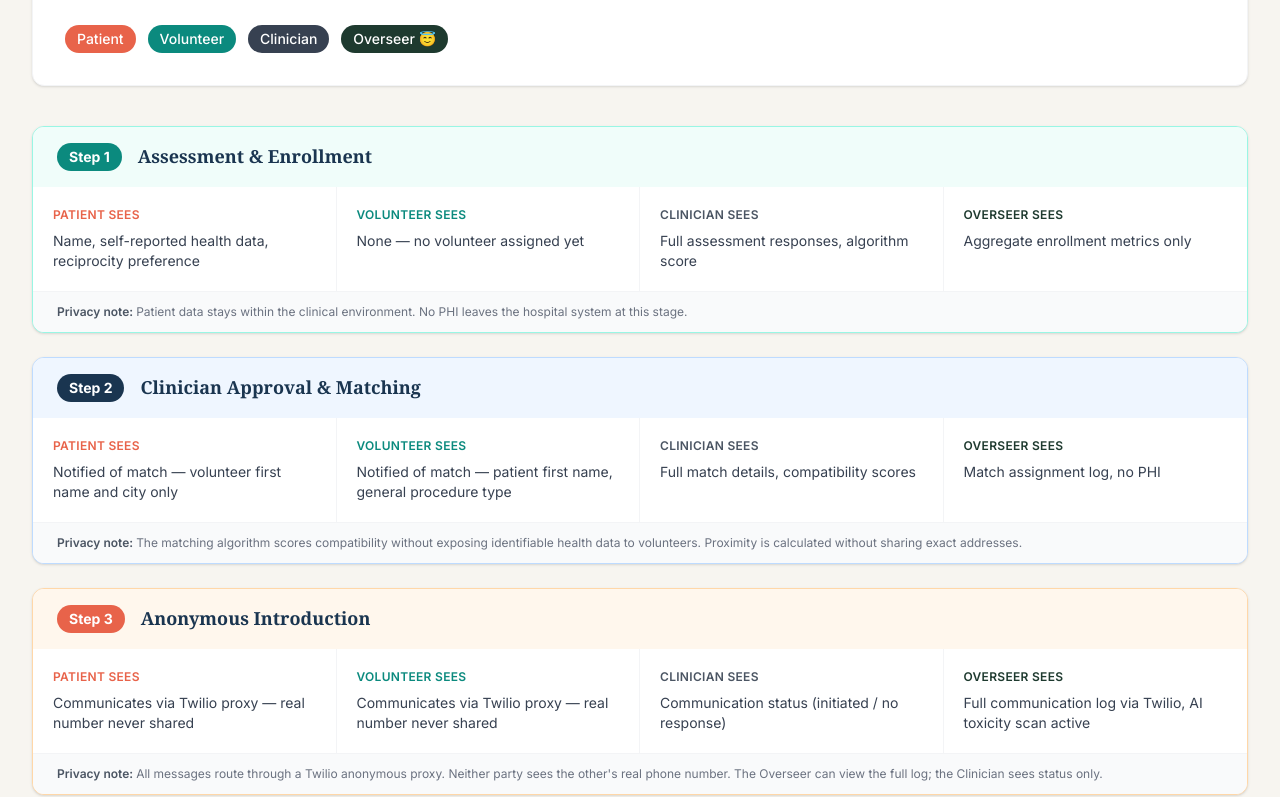
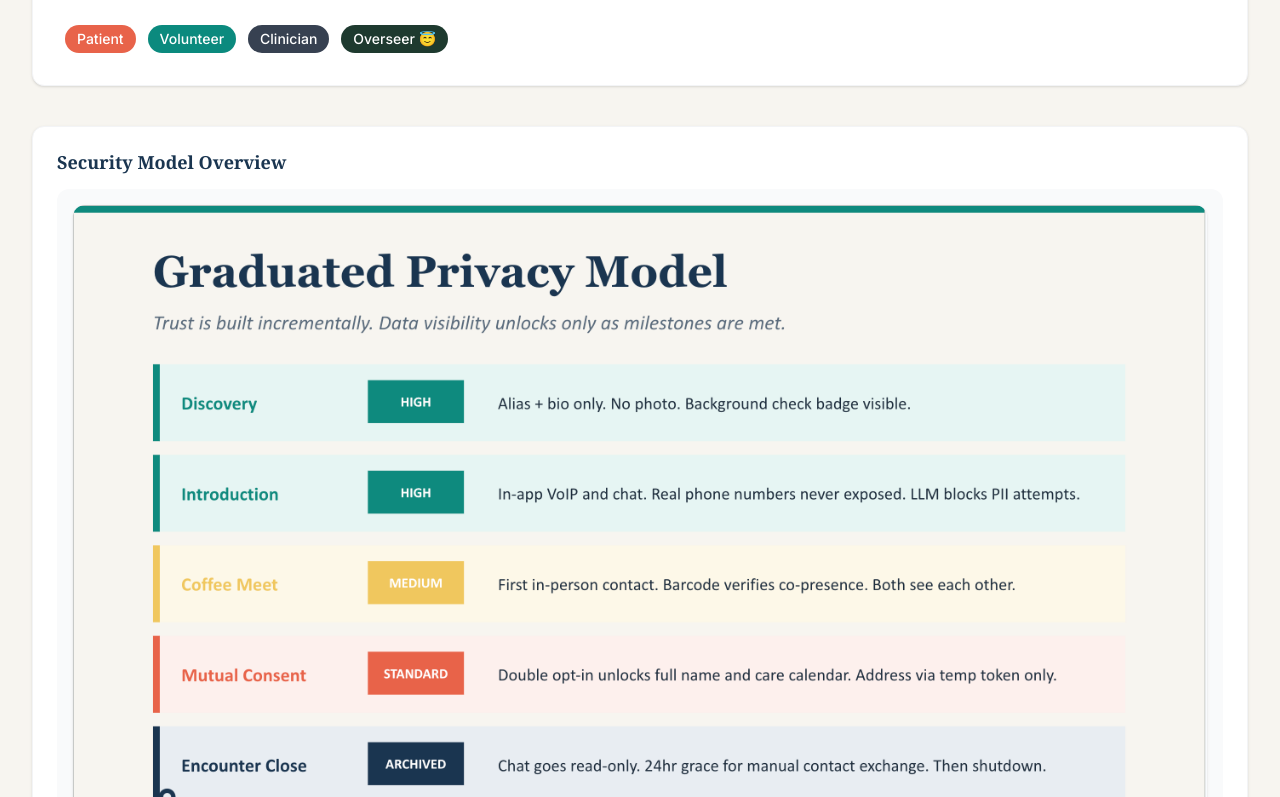
Before and after one commit to WTWalters/caretaker_match, a Next.js app: page /demo/privacy-model in a window 1280 px wide. Shown: the part 383-1180 px from the top of the page. Built offline with nearby package versions, Linux system fonts and the light colour scheme; a web font is replaced by a local one.

Commit message:
feat: add Security Model image to Graduated Privacy Model page
Co-Authored-By: Claude Sonnet 4.6 <noreply@anthropic.com>

```diff
--- a/src/app/demo/privacy-model/page.tsx
+++ b/src/app/demo/privacy-model/page.tsx
@@ -1,5 +1,6 @@
 "use client";
 
+import Image from "next/image";
 import Link from "next/link";
 
 const stages = [
@@ -171,6 +172,21 @@ export default function GraduatedPrivacyModelPage() {
           </div>
         </div>
 
+        {/* Security Model Image */}
+        <div className="bg-white rounded-lg shadow-sm border border-gray-100 p-6 mb-10">
+          <h3 className="text-lg font-serif font-semibold text-navy mb-4">Security Model Overview</h3>
+          <div className="relative bg-gray-50 rounded-lg p-4">
+            <Image
+              src="/security-model.png"
+              alt="CareTaker Match Security Model"
+              width={1200}
+              height={800}
+              className="w-full h-auto rounded-lg shadow-sm"
+              priority
+            />
+          </div>
+        </div>
+
         {/* Stage cards */}
         <div className="space-y-6">
           {stages.map((stage) => (
```
Also changed, not shown: public/security-model.png (added).
